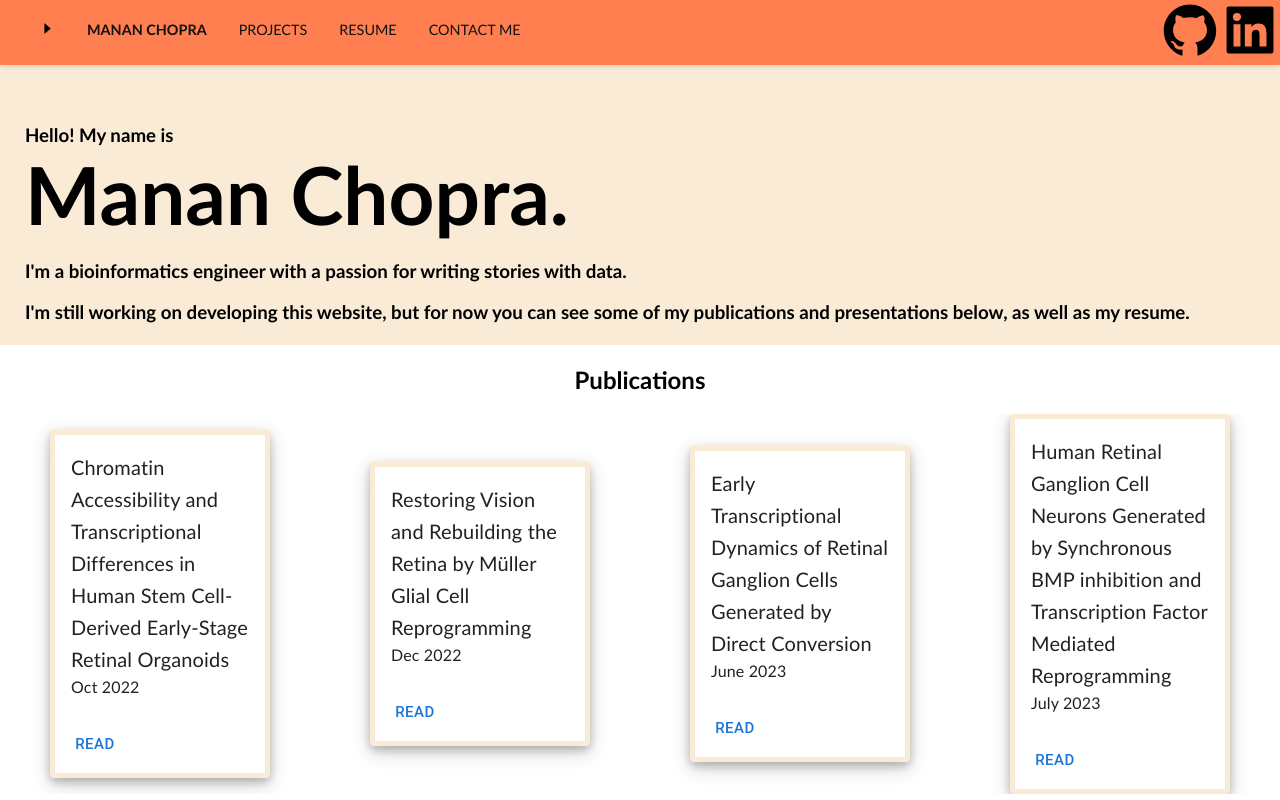
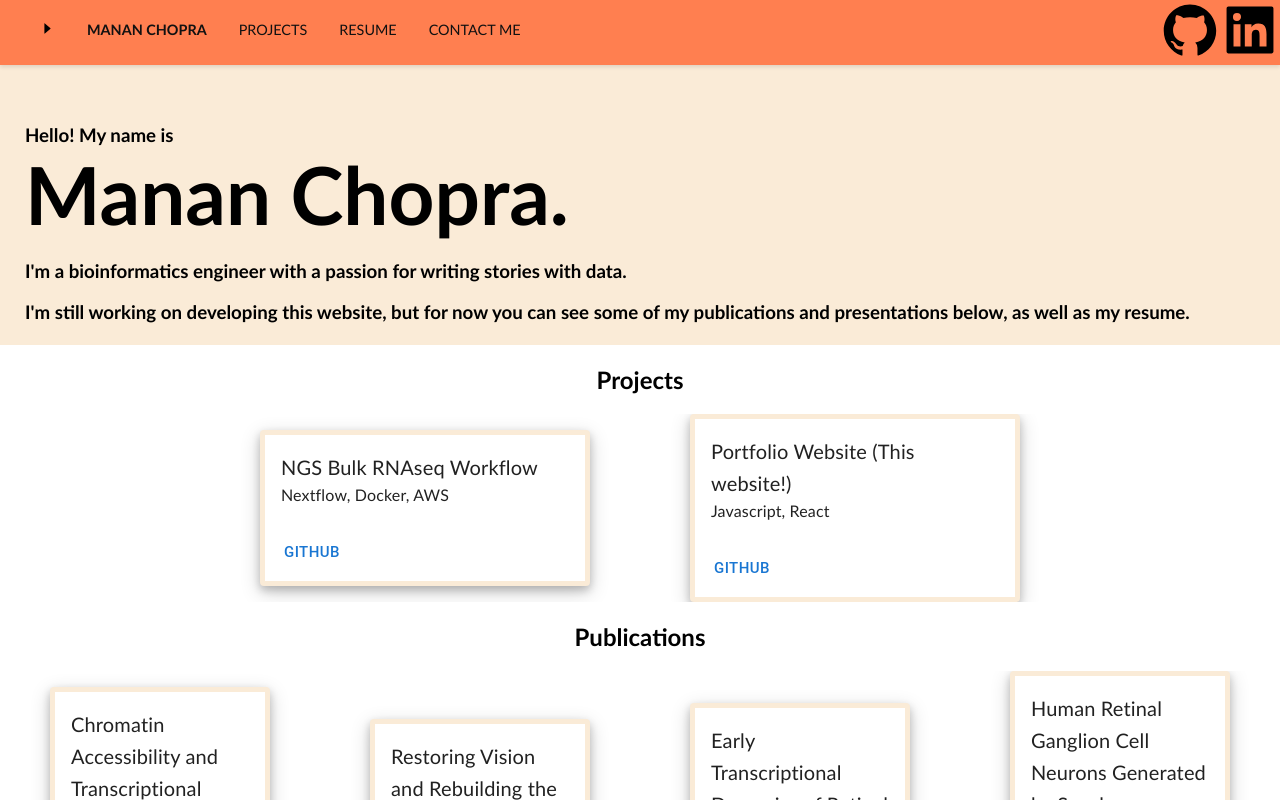
Before and after one commit to recursivelymanan/portfolio-web, a React (Create React App) app: page / in a window 1280 px wide. Shown: the top 800 px of the page. Built offline with nearby package versions, Linux system fonts and the light colour scheme.

Commit message:
Added projects to works section

```diff
--- a/src/components/ProjectList/ProjectList.js
+++ b/src/components/ProjectList/ProjectList.js
@@ -9,6 +9,21 @@ import Button from "@mui/material/Button";
 
 function ProjectList() {
   const raised = true;
+  const projects = works.projects.map((proj) => {
+    return (
+      <Card id="left" sx={{ width: 1 / 4 }} style={{ display: "inline-block" }}>
+        <CardContent>
+          <Typography variant="h6">{proj.title}</Typography>
+          <Typography>{proj.skills}</Typography>
+        </CardContent>
+        <CardActions>
+          <a href={proj.url} target="_blank" rel="noopener noreferrer">
+            <Button size="large">GitHub</Button>
+          </a>
+        </CardActions>
+      </Card>
+    );
+  });
   const publications = works.publications.map((pub) => {
     return (
       <Card id="left" sx={{ width: 1 / 4 }} style={{ display: "inline-block" }}>
@@ -42,6 +57,8 @@ function ProjectList() {
   });
   return (
     <div>
+      <h1 id="center">Projects</h1>
+      <div id="center">{[projects]}</div>
       <h1 id="center">Publications</h1>
       <div id="center">{publications}</div>
       <h1 id="center">Presentations</h1>
--- a/src/works.json
+++ b/src/works.json
@@ -34,5 +34,17 @@
       "title": "Induction of Retinal Ganglion Cells through Transcription Factor Mediated Reprogramming",
       "date": "May 2023"
     }
+  ],
+  "projects": [
+    {
+      "title": "NGS Bulk RNAseq Workflow",
+      "skills": "Nextflow, Docker, AWS",
+      "url": "https://github.com/recursivelymanan/NGS-bulk-pipeline"
+    },
+    {
+      "title": "Portfolio Website (This website!)",
+      "skills": "Javascript, React",
+      "url": "https://github.com/recursivelymanan/portfolio-web"
+    }
   ]
 }
```
